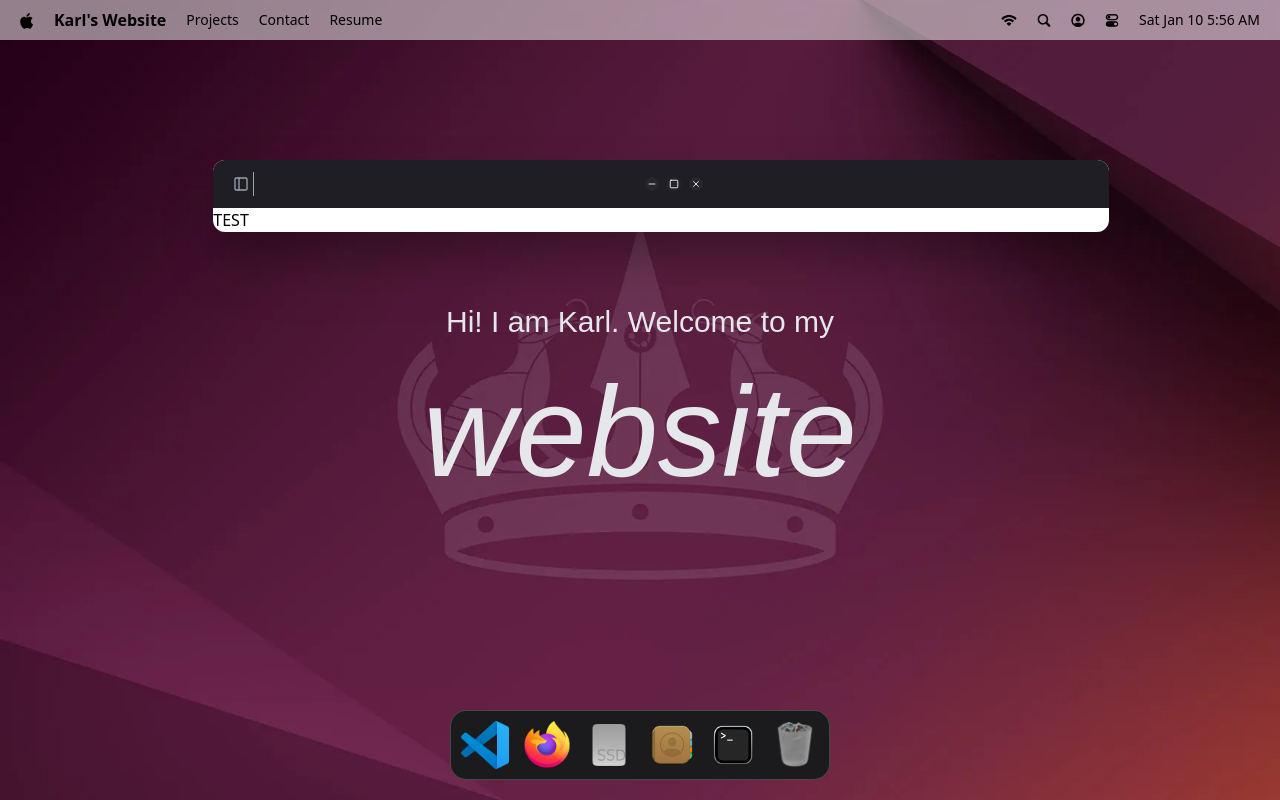
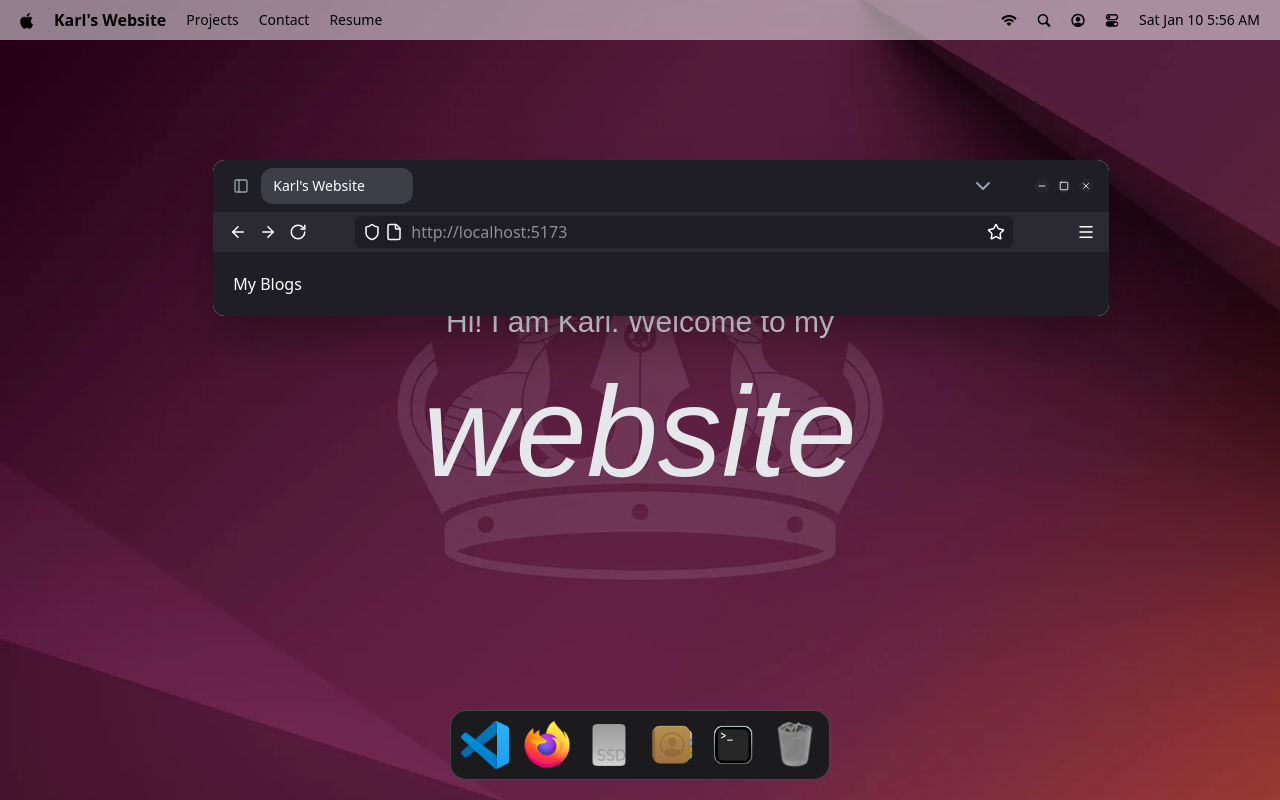
Before and after one commit to Karlroxas21/my-website-v2, a React (Vite) app: page / in a window 1280 px wide. Both pictures are taken after a click on the button 547 px from the left and 745 px from the top of the page. Built offline with nearby package versions, Linux system fonts and the light colour scheme; a web font is replaced by a local one.

Commit message:
refactor to firefox and add header

```diff
--- a/src/App.tsx
+++ b/src/App.tsx
@@ -1,10 +1,11 @@
 import Dock from '@components/Dock';
 import Navbar from '@components/Navbar';
-import Safari from '@windows/Safari';
+import Firefox from '@windows/Firefox';
 import Welcome from '@components/Welcome';
 import Terminal from '@windows/Terminal';
 import gsap from 'gsap';
 import { Draggable } from 'gsap/Draggable';
+
 gsap.registerPlugin(Draggable);
 
 const App = () => {
@@ -15,7 +16,7 @@ const App = () => {
             <Dock />
 
             <Terminal />
-            <Safari />
+            <Firefox />
         </main>
     );
 };
--- a/src/constants/index.ts
+++ b/src/constants/index.ts
@@ -45,7 +45,7 @@ const dockApps = [
         canOpen: true,
     },
     {
-        id: 'safari',
+        id: 'firefox',
         name: 'Articles',
         icon: '/images/firefox_logo.png',
         canOpen: true,
@@ -488,7 +488,7 @@ const WINDOW_CONFIG: WindowConfig = {
     finder: { isOpen: false, zIndex: INITIAL_Z_INDEX, data: null },
     contact: { isOpen: false, zIndex: INITIAL_Z_INDEX, data: null },
     resume: { isOpen: false, zIndex: INITIAL_Z_INDEX, data: null },
-    safari: { isOpen: false, zIndex: INITIAL_Z_INDEX, data: null },
+    firefox: { isOpen: false, zIndex: INITIAL_Z_INDEX, data: null },
     photos: { isOpen: false, zIndex: INITIAL_Z_INDEX, data: null },
     terminal: { isOpen: false, zIndex: INITIAL_Z_INDEX, data: null },
     txtfile: { isOpen: false, zIndex: INITIAL_Z_INDEX, data: null },
--- a/src/index.css
+++ b/src/index.css
@@ -115,51 +115,12 @@ body {
     }
 
     #window-header {
-        @apply flex items-center justify-between px-4 py-3 rounded-t-md bg-[#1f1e25] select-none text-sm text-gray-400;
+        @apply flex items-center justify-between px-4 py-2 rounded-t-md bg-[#1f1e25] select-none text-sm text-gray-400;
     }
 
-    #safari {
+    #firefox {
         @apply w-4xl absolute top-40 left-2/12 bg-white shadow-2xl drop-shadow-2xl rounded-xl overflow-hidden;
 
-        .search {
-            @apply flex items-center gap-3 w-2/3 bg-white border border-gray-300 rounded-lg px-3 py-2;
-
-            input {
-                @apply placeholder:text-gray-400;
-            }
-        }
-
-        .blog {
-            @apply bg-white p-10 max-w-3xl mx-auto;
-
-            h2 {
-                @apply text-xl font-bold text-pink-600 mb-10;
-            }
-
-            .blog-post {
-                @apply grid grid-cols-12 space-x-5;
-
-                img {
-                    @apply size-full rounded-md object-cover;
-                }
-
-                .content {
-                    @apply col-span-10 space-y-3;
-
-                    p {
-                        @apply text-xs text-gray-500;
-                    }
-
-                    h3 {
-                        @apply font-semibold text-base text-gray-800;
-                    }
-
-                    a {
-                        @apply text-blue-600 text-xs hover:underline flex items-center gap-3;
-                    }
-                }
-            }
-        }
     }
 
     #terminal {
--- /dev/null
+++ b/src/windows/Firefox.tsx
@@ -0,0 +1,62 @@
+import WindowWrapper from '@hoc/WindowWrapper';
+import WindowControls from '../components/WindowControls';
+import { ArrowLeft, ArrowRight, ChevronDown, PanelLeft, RotateCw, Shield, File, Star, Menu } from 'lucide-react';
+
+const Firefox = () => {
+    return (
+        <>
+            <div id="window-header">
+                <div className='flex items-center space-x-2'>
+                    <div>
+                        <PanelLeft className="icon" />
+                    </div>
+                    <div className="flex justify-start p-2 rounded-xl bg-[#3e3e48]">
+                        <p className="text-left w-full pr-10 pl-1 text-white">Karl's Website</p>
+                    </div>
+                </div>
+
+
+                <div className="flex items-center space-x-10">
+                    <ChevronDown />
+
+                    <WindowControls target={'firefox'} />
+                </div>
+            </div>
+            {/* Firefox Actions */}
+            <div className='flex bg-[#2b2a33] pl-4'>
+                <div className='flex items-center space-x-3 mr-12'>
+                    <ArrowLeft color='white' size={18}/>
+                    <ArrowRight color='white'size={18}/>
+                    <RotateCw color='white'size={18}/>
+                </div>
+                <div className='flex space-x-1 items-center px-2 my-1 rounded-md bg-[#1e1d24]'>
+                    <Shield color='white' size={18}/>
+                    <File color='white' size={18}/>
+                    <input
+                        type="text"
+                        placeholder='http://localhost:5173'
+                        className='flex-1 text-white bg-transparent border-none outline-none w-xl rounded-md p-1'
+                    />
+
+                    <div>
+                        <Star color='white' size={18}/>
+                    </div>
+                </div>
+                <div className='flex items-center ml-16'>
+                    <Menu color='white' size={18}/>
+                </div>
+            </div>
+            {/* Body */}
+            <div className='bg-[#1f1e25] text-white'>
+                <div className='p-5'>
+                    <p>My Blogs</p>
+                </div>
+
+            </div>
+        </>
+    );
+};
+
+const FirefoxWindows = WindowWrapper(Firefox, 'firefox');
+
+export default FirefoxWindows;
--- a/src/windows/Safari.tsx
+++ /dev/null
@@ -1,25 +0,0 @@
-import WindowWrapper from '@hoc/WindowWrapper';
-import WindowControls from '../components/WindowControls';
-import { PanelLeft } from 'lucide-react';
-
-const Safari = () => {
-    return (
-        <>
-            <div id="window-header" >
-                <div className="border-r">
-                    <PanelLeft className="icon" />
-                </div>
-                <WindowControls target={'safari'} />
-
-                <div className=""></div>
-            </div>
-            <div>
-                TEST
-            </div>
-        </>
-    );
-};
-
-const SafariWindows = WindowWrapper(Safari, 'safari');
-
-export default SafariWindows;
```
